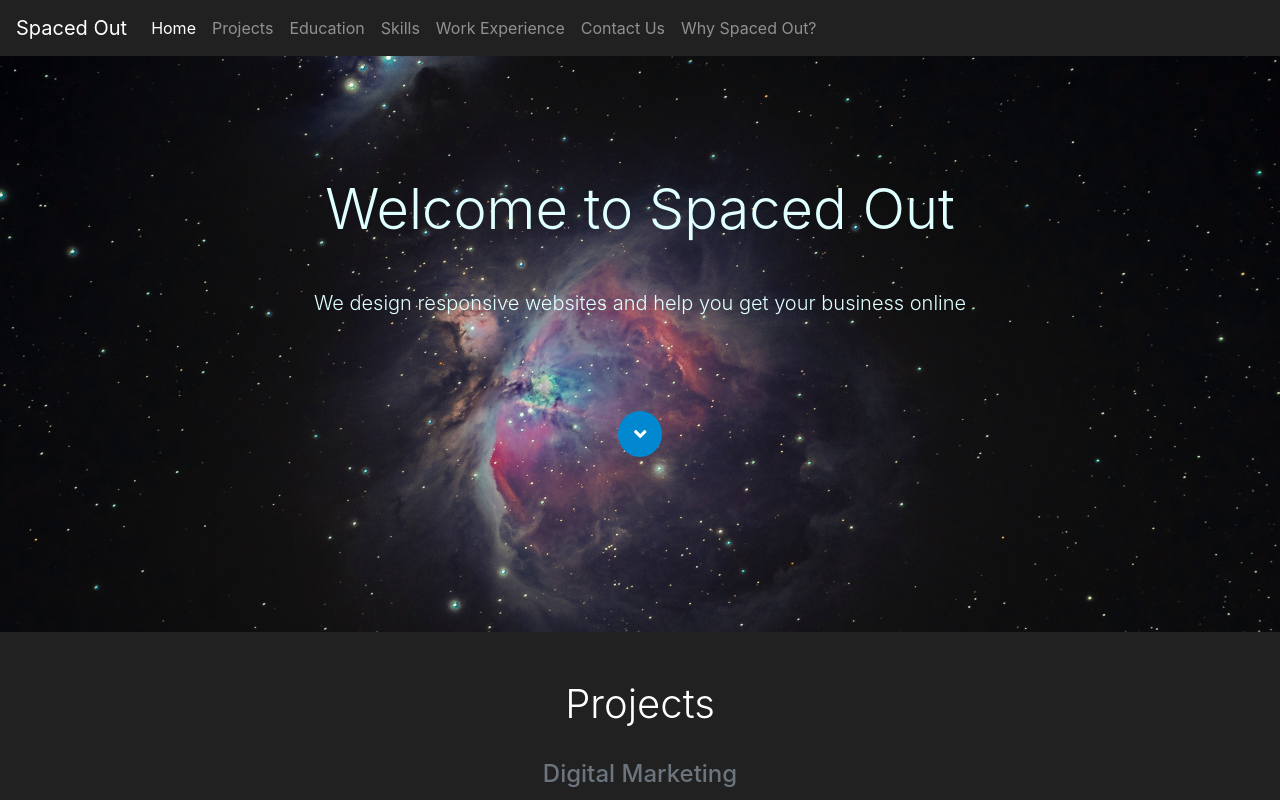
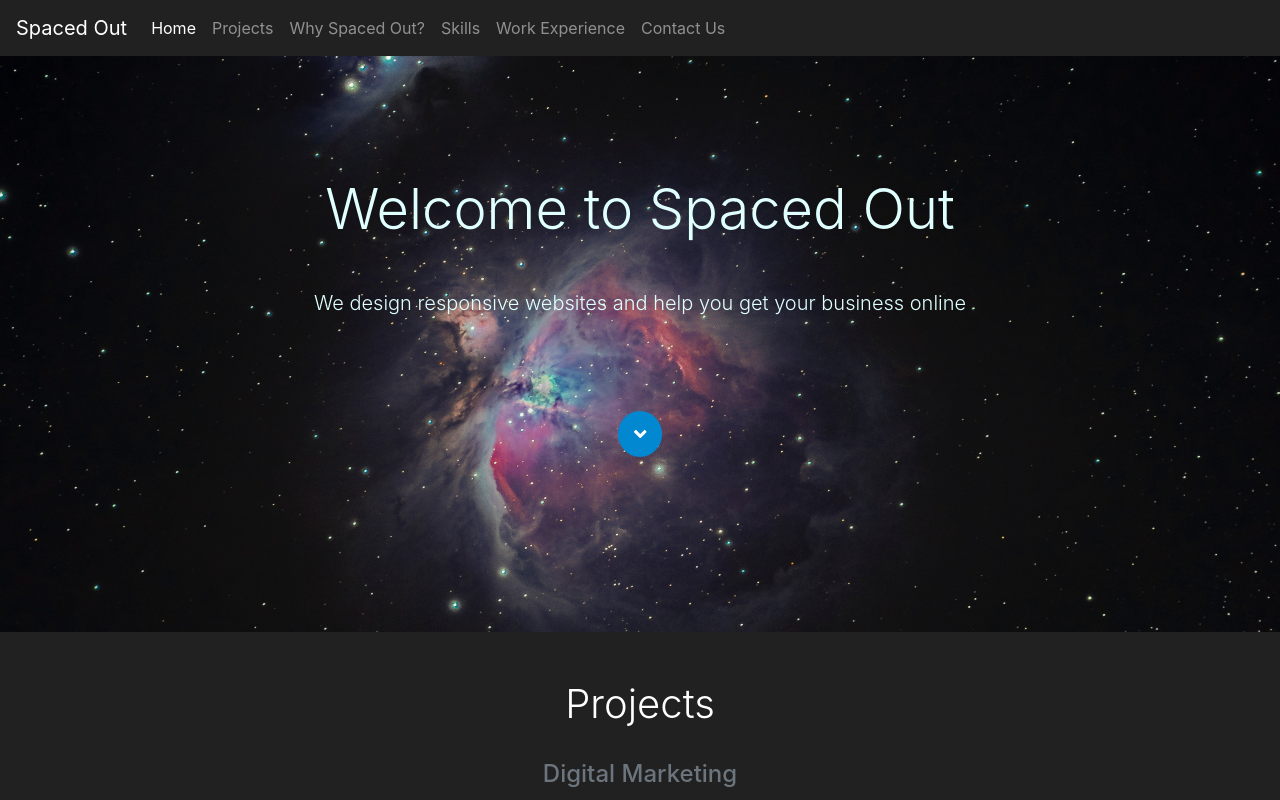
Before and after one commit to heisenbergfromIN/heisenbergfromIN.github.io, a plain HTML site: page index.html in a window 1280 px wide. Shown: the top 800 px of the page. Drawn offline with Linux system fonts and the light colour scheme.

Commit message:
CSS cleanup

```diff
--- a/index.html
+++ b/index.html
@@ -38,7 +38,7 @@
             color: black;
         }
 
-        #whySpacedOut {
+        #whyspacedout {
             text-align: center;
         }
 
@@ -118,7 +118,7 @@
                     <a class="nav-link" href="#projectsHeading">Projects</a>
                 </li>
                 <li class="nav-item">
-                    <a class="nav-link" href="#educationHeading">Education</a>
+                    <a class="nav-link" href="#whyspacedoutHeading">Why Spaced Out?</a>
                 </li>
                 <li class="nav-item">
                     <a class="nav-link" href="#skillsHeading">Skills</a>
@@ -129,9 +129,7 @@
                 <li class="nav-item">
                     <a class="nav-link" href="#contactusHeading">Contact Us</a>
                 </li>
-                <li class="nav-item">
-                    <a class="nav-link" href="#whySpacedOutHeading">Why Spaced Out?</a>
-                </li>
+
             </ul>
         </div>
     </nav>
@@ -181,8 +179,8 @@
 
     <!-- Why Spaced Out? -->
 
-    <div class="container" id="whySpacedOut">
-        <h1 class="font-weight-light" id="#whySpacedOutHeading">Why Spaced Out?</h1>
+    <div class="container" id="whyspacedout">
+        <h1 class="font-weight-light" id="#whyspacedoutHeading">Why Spaced Out?</h1>
         <hr class="featurette-divider">
         <div class="row featurette">
             <div class="col-md-7">
```
